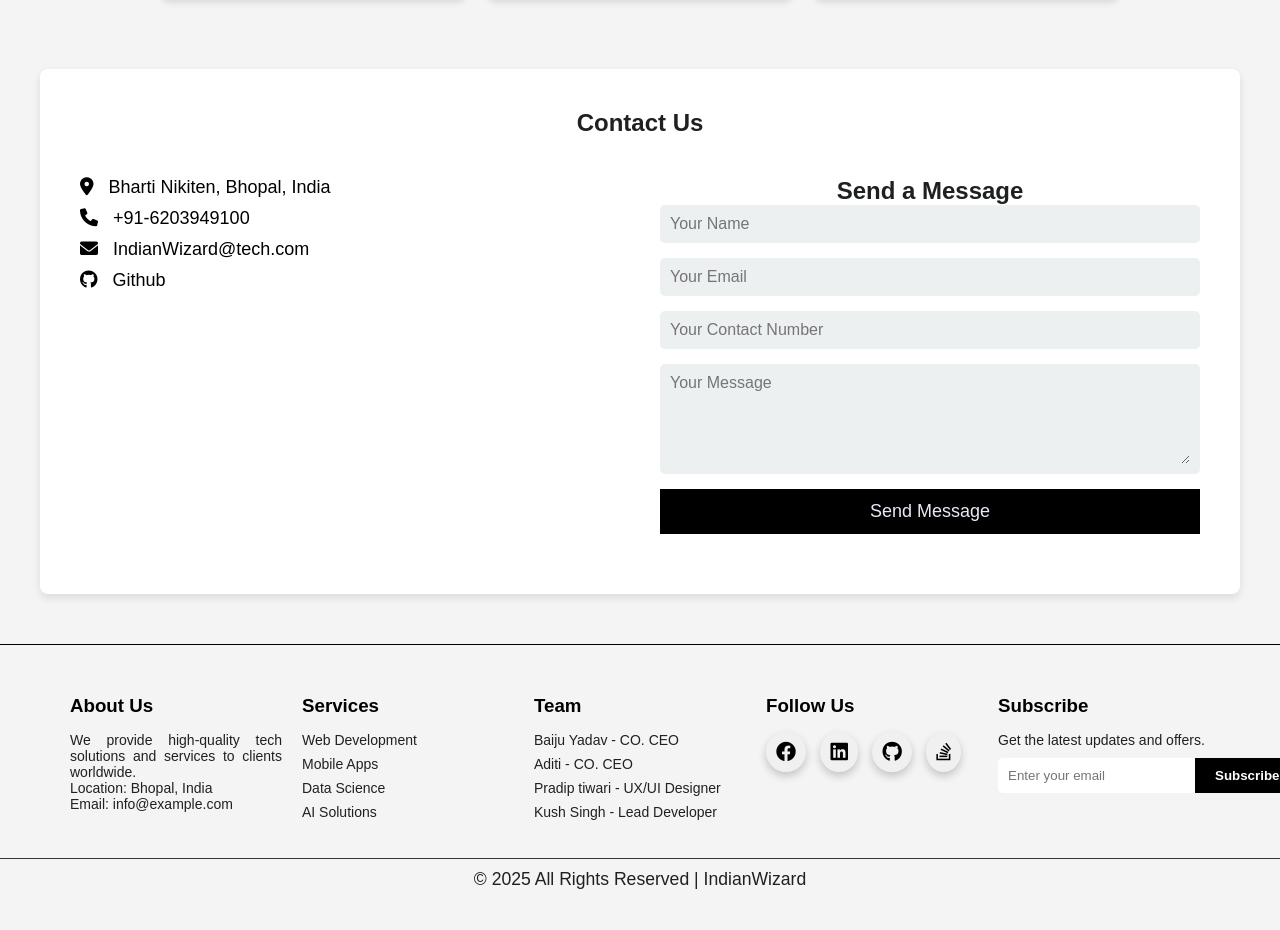
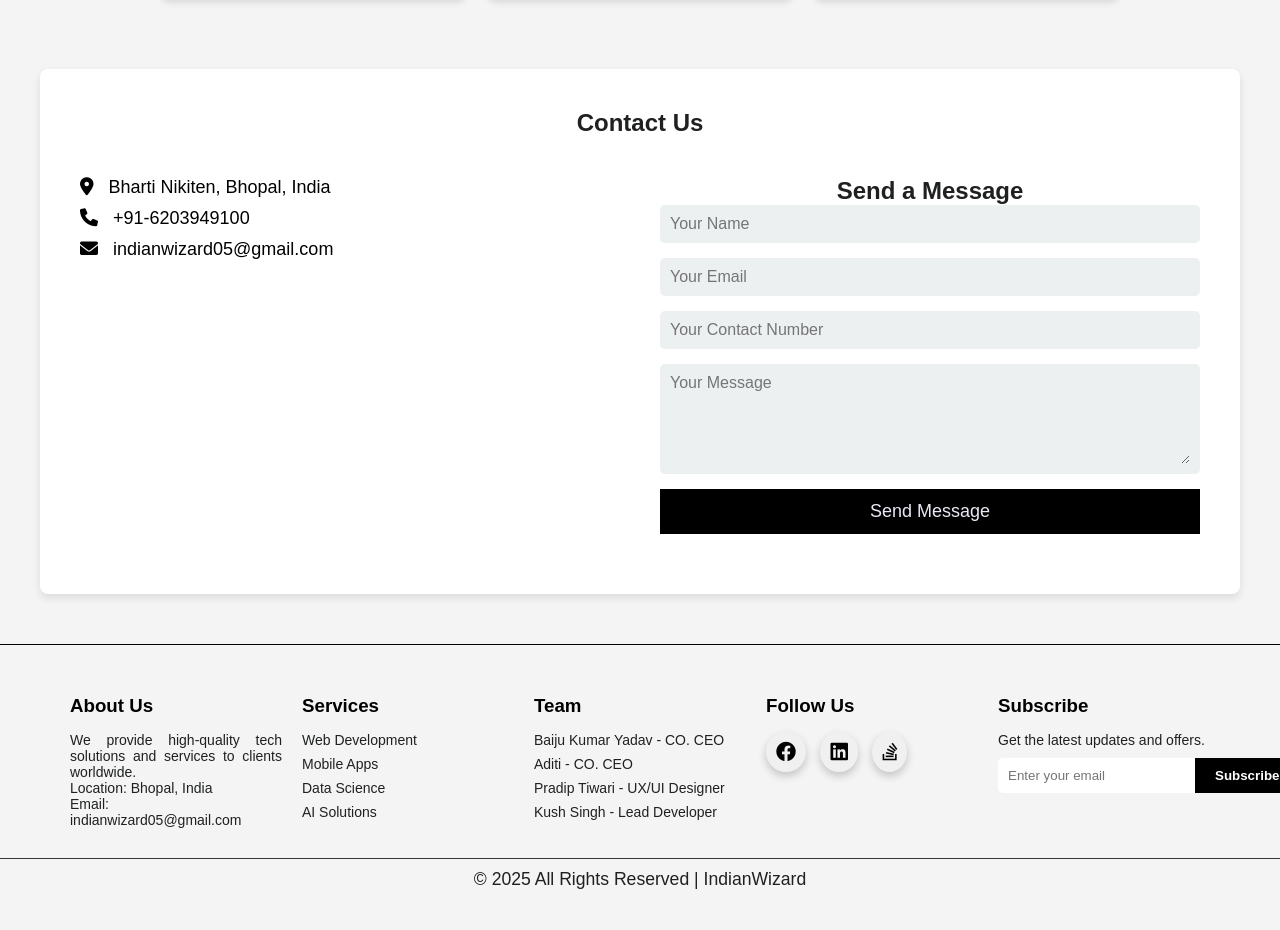
Before and after one commit to AditiSuchi/IndianWizard, a Flask app: page / in a window 1280 px wide. Shown: the part 3625-4555 px from the top of the page. Run offline with Flask 3, Linux system fonts and the light colour scheme.

Commit message:
Update index.html

```diff
--- a/templates/index.html
+++ b/templates/index.html
@@ -227,8 +227,8 @@
              <div class="contact-details">
                  <p><i class="fas fa-map-marker-alt"></i> Bharti Nikiten, Bhopal, India</p>
                  <p><i class="fas fa-phone"></i> +91-6203949100</p>
-                 <p><i class="fas fa-envelope"></i> IndianWizard@tech.com</p>
-                 <p><i class="fa-brands fa-github"></i> Github</p>
+                 <p><i class="fas fa-envelope"></i> indianwizard05@gmail.com</p>
+<!--                  <p><i class="fa-brands fa-github"></i> Github</p> -->
              </div>
 
              <!-- Contact Form -->
@@ -262,7 +262,7 @@
                      <h3>About Us</h3>
                      <p>We provide high-quality tech solutions and services to clients worldwide.</p>
                      <p>Location: Bhopal, India</p>
-                     <p>Email: info@example.com</p>
+                     <p>Email: indianwizard05@gmail.com</p>
                  </div>
 
                  <div class="footer-section info">
@@ -278,9 +278,9 @@
                  <div class="footer-section info">
                      <h3>Team</h3>
                      <ul>
-                         <li>Baiju Yadav - CO. CEO</li>
+                         <li>Baiju Kumar Yadav - CO. CEO</li>
                           <li>Aditi - CO. CEO</li>
-                         <li>Pradip tiwari - UX/UI Designer</li>
+                         <li>Pradip Tiwari - UX/UI Designer</li>
                          <li>Kush Singh - Lead Developer</li>
                      </ul>
                  </div>
@@ -294,7 +294,7 @@
                      <div class="social-icons">
                          <i class="fa-brands fa-facebook"></i>
                          <i class="fa-brands fa-linkedin"></i>
-                         <i class="fa-brands fa-github"></i>
+<!--                          <i class="fa-brands fa-github"></i> -->
                          <i class="fa-brands fa-stack-overflow"></i>
                      </div>
                  </div>
```
